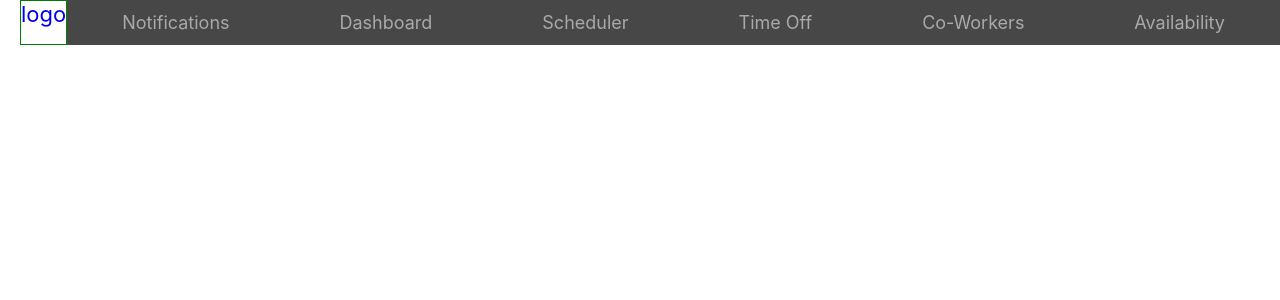
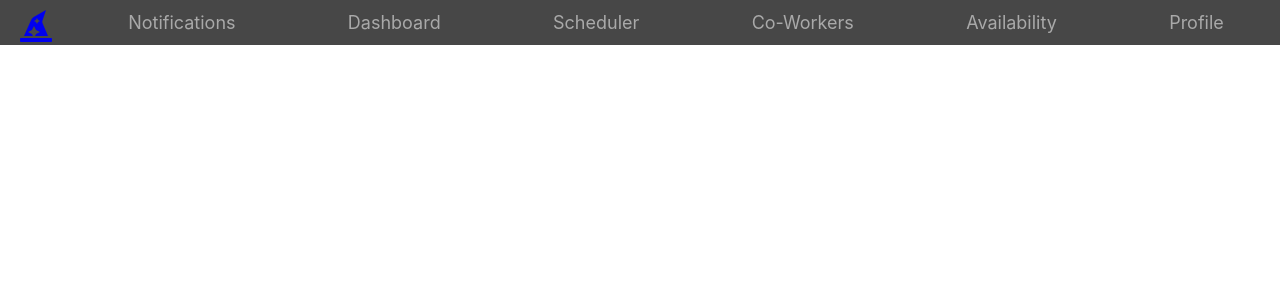
Before and after one commit to ben-davenport/Schedule-Wizard, a React (Create React App) app: page /u in a window 1280 px wide. Shown: the top 300 px of the page. Built offline with nearby package versions, Linux system fonts and the light colour scheme.

Commit message:
frontend updates on navbar

```diff
--- a/src/pages/Profile.js
+++ b/src/pages/Profile.js
@@ -1,7 +1,5 @@
 import React from 'react';
 import './Profile.css';
-
-//Modal
 
 class Profile extends React.Component{
     constructor(props){
--- a/src/pages/TimeOff/SingleTO.js
+++ b/src/pages/TimeOff/SingleTO.js
@@ -30,7 +30,6 @@ class SingleTO extends React.Component{
     render(){
         return(<div>
             <div className="title">
-                <div className="close">X</div>
                 <div className="titleContainer">
                     <div className="theTitle">New Time Off Request</div>
                 </div>
--- a/src/utility/NavBar/NavBar.css
+++ b/src/utility/NavBar/NavBar.css
@@ -5,6 +5,7 @@
 }
 .navBar{
     font-size: 18px;
+    background-color:rgb(71, 71, 71);
 }
 ul{
     list-style: none;
@@ -15,7 +16,7 @@ ul{
     /* list-style: none;
     display: flex;
     justify-content: space-around; */
-    background-color:rgb(71, 71, 71);
+    /* background-color:rgb(71, 71, 71); */
     color: darkgrey;
 }
 .mainNav li a{
@@ -27,14 +28,16 @@ ul{
 .navLink{
     text-decoration: none;
 }
-.navLink:hover{
-    color: white;
-}
+/* .navLink Link:hover{
+    color: rgba(255, 255, 255, 1);
+} */
 .logo{
     display: inline-block;
     font-size: 22px;
     margin-top: 10px;
     margin-left: 20px;
+    margin-right: 20px;
+
 }
 .navbar-toggle{
     position: absolute;
@@ -53,6 +56,10 @@ ul{
     flex-direction: column;
     align-items: center;
     }
+.logo span{
+    font-size: 2rem;
+}
+
 
 @media screen and (min-width: 768px){
     .navBar{
@@ -68,15 +75,12 @@ ul{
     .mainNav li{
         margin: 0;
     }
-    .logo{
-        margin-top: 0;
-        border: 1px solid green;
-    }
+
     .navbar-toggle {
         display: none;
     }
     .logo:hover,
     .nav-links:hover{
-        color: white;
+        background-color: rgba(255, 255, 255, 0.164);
             }
-}
+        }
--- a/src/utility/NavBar/NavBar.js
+++ b/src/utility/NavBar/NavBar.js
@@ -21,24 +21,25 @@ class NavBar extends React.Component{
         return(
         <nav className="navBar">
             <span className="navbar-toggle" id="js-navbar-toggle"
-                // onClick={document.getElementById('js-menu').toggle('active')}
                 onClick={this.handleClick}>
                     <i className="fas fa-bars"></i>
             </span>
-            <a href="/u" className="logo">logo</a>
+            <Link to="/u/dashboard" className="logo"><span className="fas fa-hat-wizard"/></Link>
             <ul className="mainNav" id="js-menu">
                 <li>
                     <Link className="navLink" to="/">Notifications</Link></li>
                 <li>
                     <Link className="navLink" to="/u/dashboard">Dashboard</Link></li>
                 <li>
-                    <Link className="navLink" to="/u/admin/newshift">Scheduler</Link></li>
-                <li>
-                    <Link className="navLink" to="/u/timeoff">Time Off</Link></li>
+                    <Link className="navLink" to="/u/admin/scheduler">Scheduler</Link></li>
+                {/* <li>
+                    <Link className="navLink" to="/u/timeoff">Time Off</Link></li> */}
                 <li>
                     <Link className="navLink" to="/u/coworkers">Co-Workers</Link></li>
                 <li>
                     <Link className="navLink" to="/u/availability">Availability</Link></li>
+                <li>
+                    <Link className="navLink" to="/u/profile">Profile</Link></li>
             </ul>
         </nav>
         )
```
Also changed, not shown: src/pages/Home/Home.js (line endings or trailing spaces).
